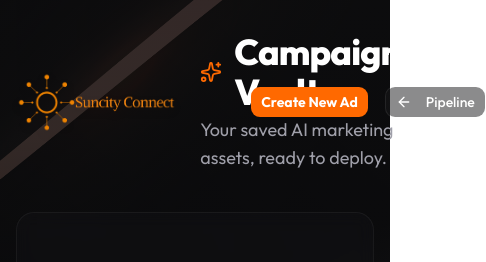
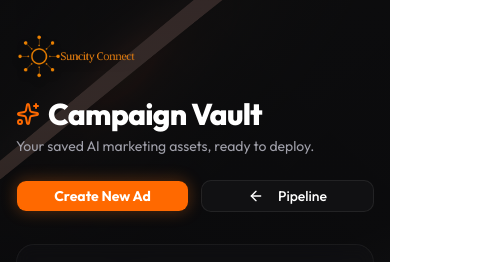
Before and after one commit to wesdavis/Suncity-Connect, a Next.js app: page /dashboard/library in a window 390 px wide. Shown: the top 262 px of the page, 486 px wide, since content can reach past the window. Built offline with nearby package versions, Linux system fonts and the light colour scheme; no server answers.

Commit message:
making pages more mobile friendly

```diff
--- a/src/app/dashboard/library/page.js
+++ b/src/app/dashboard/library/page.js
@@ -62,30 +62,33 @@ export default function CampaignLibrary() {
       <div className="max-w-7xl mx-auto space-y-8">
 
         {/* Header Section */}
-        <div className="flex items-center justify-between mb-10">
-          <div className="flex items-center gap-6">
-            <img src="/assets/SCC_logo.png" alt="Sun City Connect" className="h-16 w-auto drop-shadow-lg" />
+        <div className="flex flex-col md:flex-row md:items-center justify-between mb-8 md:mb-10 gap-6 md:gap-0">
+
+          <div className="flex flex-col sm:flex-row sm:items-center gap-4 sm:gap-6">
+            <img src="/assets/SCC_logo.png" alt="Sun City Connect" className="h-12 md:h-16 w-auto drop-shadow-lg self-start sm:self-auto" />
             <div>
-              <h1 className="text-4xl font-extrabold tracking-tight text-white flex items-center gap-3">
-                <Sparkles className="text-orange-500 w-8 h-8" />
+              <h1 className="text-3xl md:text-4xl font-extrabold tracking-tight text-white flex items-center gap-2 md:gap-3">
+                <Sparkles className="text-orange-500 w-6 h-6 md:w-8 md:h-8 shrink-0" />
                 Campaign Vault
               </h1>
-              <p className="text-zinc-400 mt-1 text-lg">Your saved AI marketing assets, ready to deploy.</p>
+              <p className="text-zinc-400 mt-1 text-sm md:text-lg">Your saved AI marketing assets, ready to deploy.</p>
             </div>
           </div>
 
-          <div className="flex gap-4">
-            <Link href="/dashboard/marketing">
-              <Button className="bg-orange-500 hover:bg-orange-600 text-white font-bold">
+          {/* Navigation Button Group */}
+          <div className="flex flex-wrap sm:flex-nowrap gap-3 sm:gap-4 w-full md:w-auto">
+            <Link href="/dashboard/marketing" className="flex-1 md:flex-none">
+              <Button className="w-full bg-orange-500 hover:bg-orange-600 text-white font-bold shadow-[0_0_15px_rgba(249,115,22,0.3)]">
                 Create New Ad
               </Button>
             </Link>
-            <Link href="/dashboard">
-              <Button variant="outline" className="bg-zinc-900/50 border-white/10 text-white hover:bg-zinc-800">
+            <Link href="/dashboard" className="flex-1 md:flex-none">
+              <Button variant="outline" className="w-full bg-zinc-900/50 border-white/10 text-white hover:bg-zinc-800">
                 <ArrowLeft className="w-4 h-4 mr-2" /> Pipeline
               </Button>
             </Link>
           </div>
+
         </div>
 
         {/* Loading State */}
--- a/src/app/dashboard/marketing/page.js
+++ b/src/app/dashboard/marketing/page.js
@@ -157,31 +157,33 @@ export default function MarketingEngine() {
       <div className="max-w-5xl mx-auto space-y-8">
 
         {/* Header Section */}
-        <div className="flex items-center justify-between mb-10">
-          <div className="flex items-center gap-6">
-            <img src="/assets/SCC_logo.png" alt="Sun City Connect" className="h-16 w-auto drop-shadow-lg" />
+        <div className="flex flex-col md:flex-row md:items-center justify-between mb-8 md:mb-10 gap-6 md:gap-0">
+
+          <div className="flex flex-col sm:flex-row sm:items-center gap-4 sm:gap-6">
+            <img src="/assets/SCC_logo.png" alt="Sun City Connect" className="h-12 md:h-16 w-auto drop-shadow-lg self-start sm:self-auto" />
             <div>
-              <h1 className="text-4xl font-extrabold tracking-tight text-white flex items-center gap-3">
-                <Sparkles className="text-orange-500 w-8 h-8" />
+              <h1 className="text-3xl md:text-4xl font-extrabold tracking-tight text-white flex items-center gap-2 md:gap-3">
+                <Sparkles className="text-orange-500 w-6 h-6 md:w-8 md:h-8 shrink-0" />
                 AI Social Manager
               </h1>
-              <p className="text-zinc-400 mt-1 text-lg">Your automated assistant for designing, writing, and preparing social posts.</p>
+              <p className="text-zinc-400 mt-1 text-sm md:text-lg">Your automated assistant for designing, writing, and preparing social posts.</p>
             </div>
           </div>
 
           {/* Navigation Button Group */}
-          <div className="flex gap-4">
-            <Link href="/dashboard/library">
-              <Button className="bg-zinc-800 border-white/10 text-white hover:bg-zinc-700 font-bold transition-all shadow-[0_0_15px_rgba(255,255,255,0.05)]">
+          <div className="flex flex-wrap sm:flex-nowrap gap-3 sm:gap-4 w-full md:w-auto">
+            <Link href="/dashboard/library" className="flex-1 md:flex-none">
+              <Button className="w-full bg-zinc-800 border-white/10 text-white hover:bg-zinc-700 font-bold transition-all shadow-[0_0_15px_rgba(255,255,255,0.05)]">
                 <ImageIcon className="w-4 h-4 mr-2" /> View Vault
               </Button>
             </Link>
-            <Link href="/dashboard">
-              <Button variant="outline" className="bg-zinc-900/50 border-white/10 text-white hover:bg-zinc-800">
-                <ArrowLeft className="w-4 h-4 mr-2" /> Back to Pipeline
+            <Link href="/dashboard" className="flex-1 md:flex-none">
+              <Button variant="outline" className="w-full bg-zinc-900/50 border-white/10 text-white hover:bg-zinc-800">
+                <ArrowLeft className="w-4 h-4 mr-2" /> Pipeline
               </Button>
             </Link>
           </div>
+
         </div>
 
         <Card className="bg-zinc-950/40 backdrop-blur-2xl border-white/10 shadow-2xl">
```
